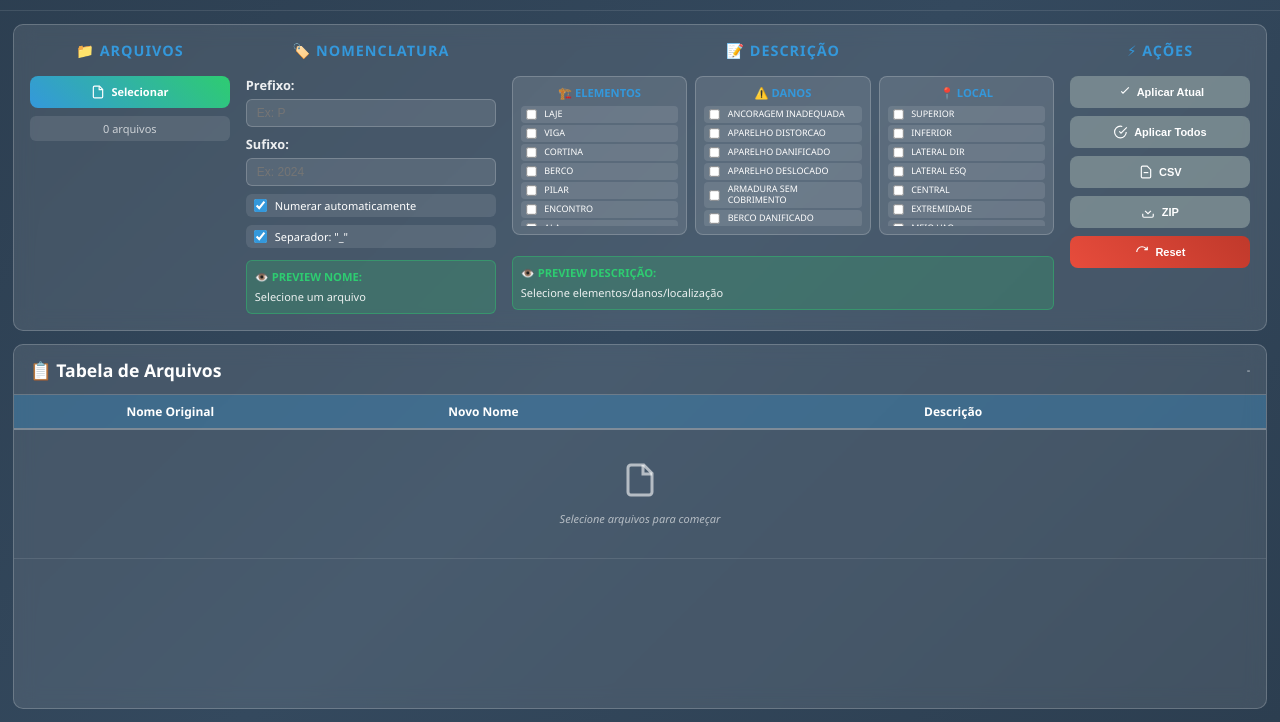
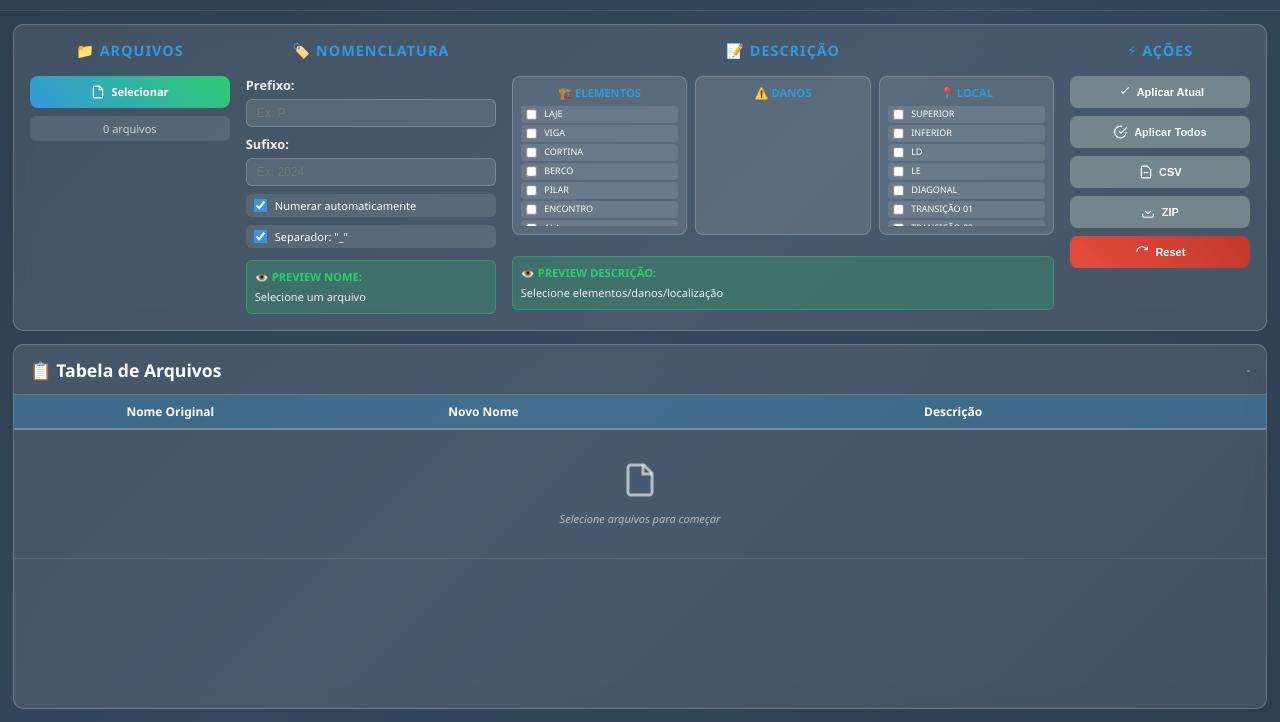
Before and after one commit to CRUZHENRIQUEDEV/TopograficPoints, a plain HTML site: page RenameFilesConstructor.html in a window 1280 px wide. Shown: the part 78-800 px from the top of the page. Drawn offline with nearby package versions, Linux system fonts and the light colour scheme.

Commit message:
NOVOS MOMES NAS OPÇOES

```diff
--- a/RenameFilesConstructor.html
+++ b/RenameFilesConstructor.html
@@ -858,9 +858,9 @@
       // Dados dos grupos de palavras (compactados para economia de espaço)
       const elementos = ["LAJE", "VIGA", "CORTINA", "BERCO", "PILAR", "ENCONTRO", "ALA", "SAPATA", "ESTACA", "BLOCO", "ARCO", "TRELICA", "TRANSVERSINA", "LONGARINA", "APARELHO_DE_APOIO", "JUNTA", "GUARDA_CORPO", "CALCADA", "PAVIMENTO", "DEFENSA", "MURO", "TUBULAO"];
 
-      const danos = ["ANCORAGEM_INADEQUADA", "APARELHO_DISTORCAO", "APARELHO_DANIFICADO", "APARELHO_DESLOCADO", "ARMADURA_SEM_COBRIMENTO", "BERCO_DANIFICADO", "BURACO_PISTA", "BUZINOTE_DANIFICADO", "CALCADA_DESTRUIDA", "CONCRETO_DESAGREGADO_ARM_EXPOSTA", "CONCRETO_DESAGREGADO", "CORROSAO", "CORROSAO_AVANCADA", "CRESCIMENTO_VEGETACAO", "DESAGREGACAO", "DESNIVEL_PISTA", "DESPLACAMENTO_ARM_EXPOSTA", "DESPLACAMENTO", "ELEMENTO_LIGACAO_DANIFICADO", "ELEMENTO_ROMPIDO", "EROSAO_TALUDE", "ESTACA_SECAO_REDUZIDA", "ESTACA_DESCONFINADA", "ESTACA_DESCONFINAMENTO_LATERAL", "FERRAGEM_EXPOSTA", "FERRAGEM_OXIDADA", "FISSURA_ABERTA_02MM", "FISSURA_ABERTA_03MM", "FISSURA_PROFUNDA", "FISSURA_SUPERFICIAL", "FLAMBAGEM", "FRAGMENTACAO_FOGO", "GUARDA_RODAS_DESTRUIDO", "GUARDA_CORPO_DESTRUIDO", "INFILTRACAO", "JUNTA_DANIFICADA", "LIXIVIACAO_CARBONATACAO", "MADEIRA_DETERIORADA", "MANCHA_FOGO", "MANCHA_UMIDADE", "MANCHA_BIOLOGICA", "NICHO_CONCRETAGEM", "PAVIMENTO_ASFALTICO_DANIFICADO", "PAVIMENTO_CONCRETO_DANIFICADO", "PENDULO_DESAPRUMO", "PINGADEIRA_DANIFICADA", "RACHADURA_ABERTA", "RECALQUE_ATERRO", "CONCRETO_ESMAGADO", "VIGA_CORROSAO"];
+      const danos = [];
 
-      const localizacao = ["SUPERIOR", "INFERIOR", "LATERAL_DIR", "LATERAL_ESQ", "CENTRAL", "EXTREMIDADE", "MEIO_VAO", "APOIO", "FUNDACAO", "TABULEIRO", "SUPERESTRUTURA", "MESOESTRUTURA", "INFRAESTRUTURA", "MONTANTE", "JUSANTE", "FACE_NORTE", "FACE_SUL", "FACE_LESTE", "FACE_OESTE", "INTRADORSO", "EXTRADORSO", "BORDO_LIVRE", "PASSEIO", "FAIXA_ROLAMENTO", "ACOSTAMENTO", "CANTEIRO_CENTRAL"];
+      const localizacao = ["SUPERIOR", "INFERIOR", "LD", "LE", "DIAGONAL", "TRANSIÇÃO 01", "TRANSIÇÃO 02"];
 
       // Elementos DOM
       const fileInput = document.getElementById("fileInput");
```
